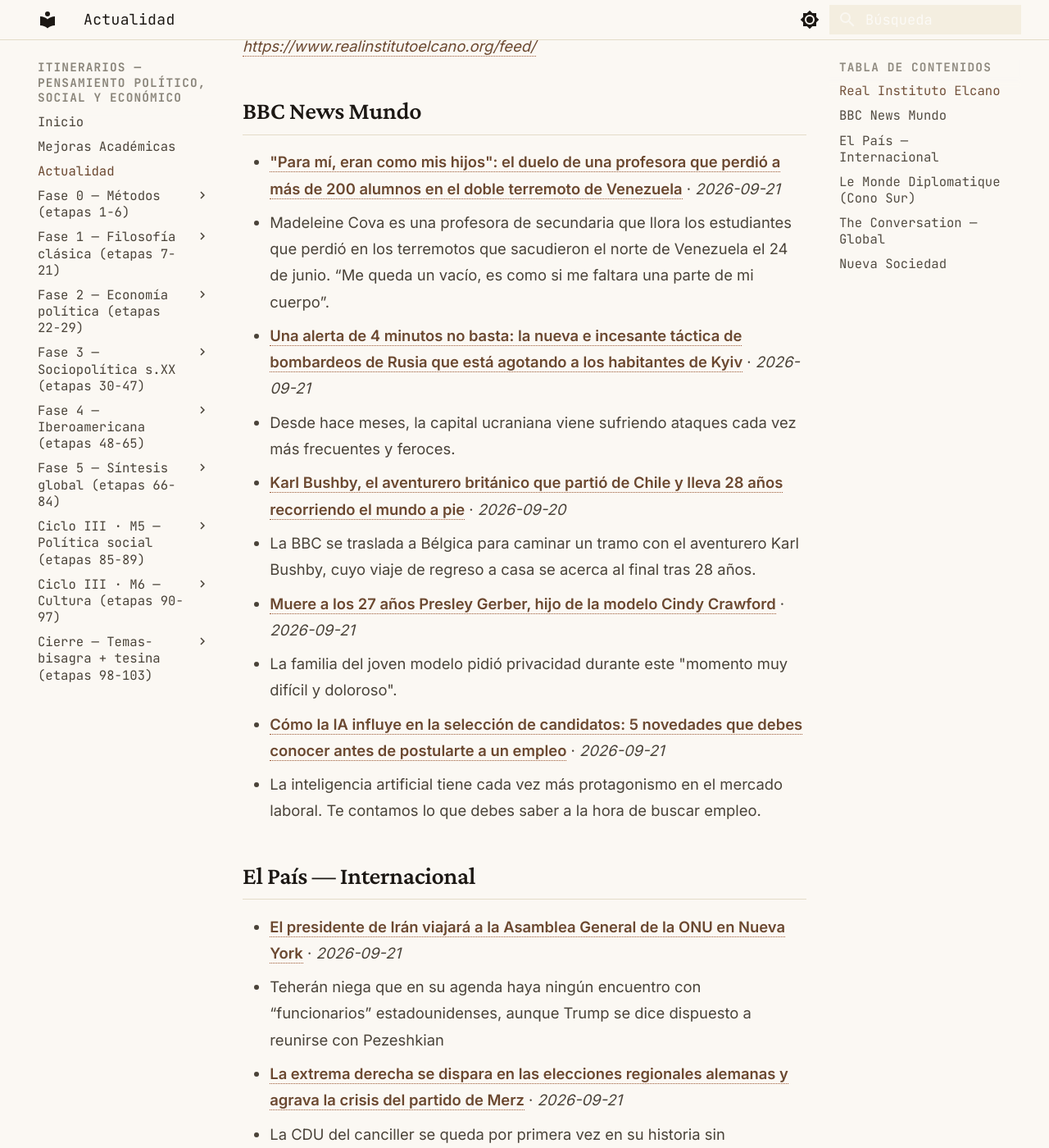
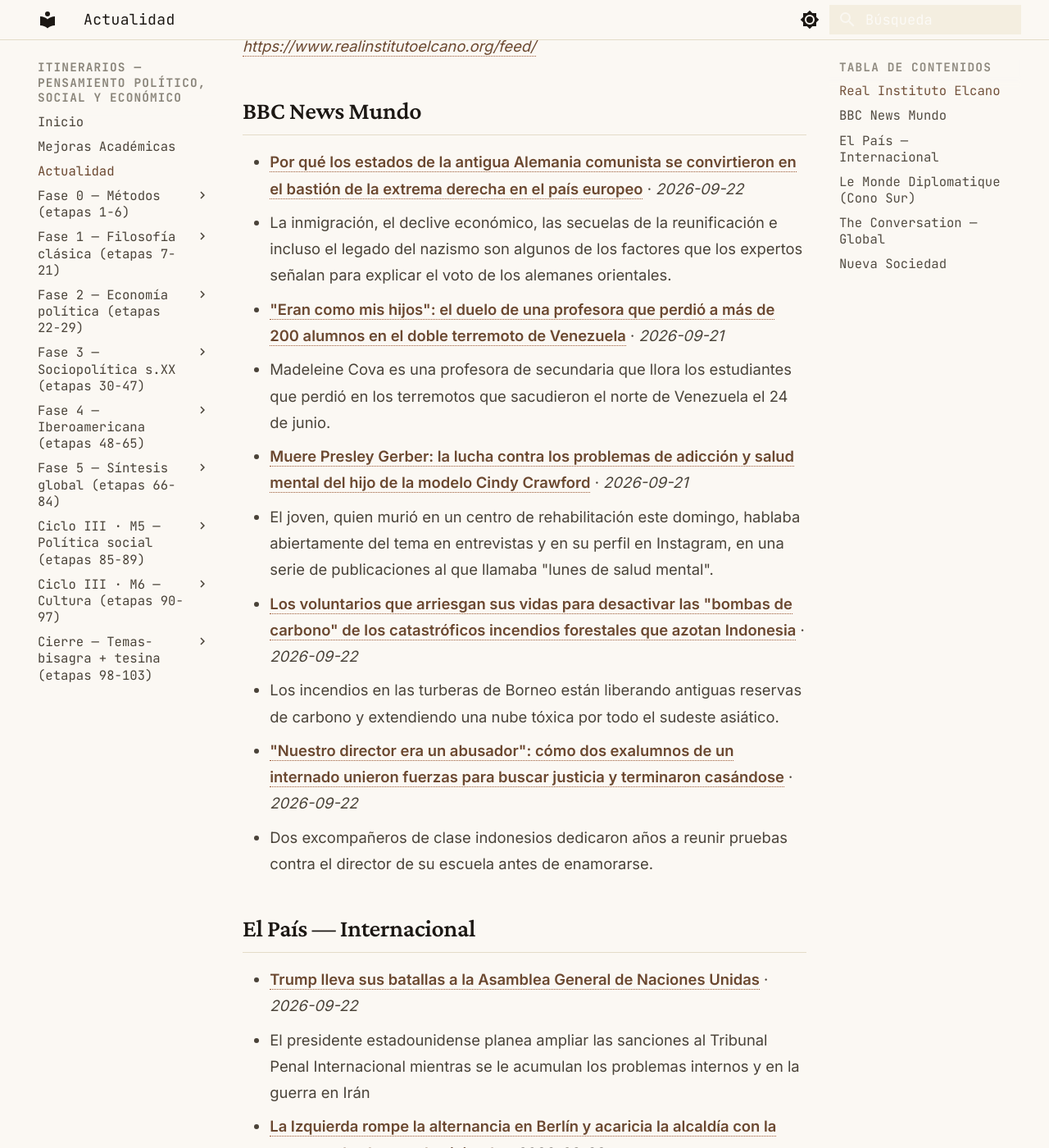
Before and after one commit to MrSpagVi/Curso, an MkDocs documentation site: the page built from docs/actualidad.md, in a window 1280 px wide and 1400 px high, scrolled down 717 px. Shown: the whole window at 82% size. Built offline with MkDocs 1.6.1 and Material for MkDocs 9.7.7, drawn with Linux system fonts in a browser that asks for light colours; some of the changed text lies outside the part shown.

Commit message:
auto: actualidad 2026-09-22

```diff
--- a/docs/actualidad.md
+++ b/docs/actualidad.md
@@ -6,7 +6,7 @@ title: Actualidad
 
 Últimos titulares de fuentes que dictan agenda en ciencia política y geopolítica. Actualizado automáticamente cada día (vía GitHub Actions).
 
-_Última actualización: 2026-09-21 11:32 UTC_
+_Última actualización: 2026-09-22 10:38 UTC_
 
 !!! tip "Ritual mensual — #actualidad"
     El último sábado de cada mes: agarrá **un** titular de los de abajo y escribí **300 palabras** aplicándole **2 autores** del último mes que leíste. ¿Qué diría cada uno? ¿En qué chocan? No resumas la noticia — usala como caso para pensar con las herramientas que venís construyendo. Guardá el texto con el tag `#actualidad` en tu sistema de notas. Esto convierte la teoría en criterio sobre la coyuntura: el objetivo del plan no es citar a Maquiavelo, es leer el presente con él.
@@ -17,29 +17,29 @@ _Sin datos en esta ejecución. Visitar fuente: [https://www.realinstitutoelcano.
 
 ## BBC News Mundo
 
-- **["Para mí, eran como mis hijos": el duelo de una profesora que perdió a más de 200 alumnos en el doble terremoto de Venezuela](https://www.bbc.com/mundo/articles/cxr501n9z45qo?at_medium=RSS&at_campaign=rss)** · *2026-09-21*
-  - Madeleine Cova es una profesora de secundaria que llora los estudiantes que perdió en los terremotos que sacudieron el norte de Venezuela el 24 de junio. “Me queda un vacío, es como si me faltara una parte de mi cuerpo”.
-- **[Una alerta de 4 minutos no basta: la nueva e incesante táctica de bombardeos de Rusia que está agotando a los habitantes de Kyiv](https://www.bbc.com/mundo/articles/cw8d3l13p113o?at_medium=RSS&at_campaign=rss)** · *2026-09-21*
-  - Desde hace meses, la capital ucraniana viene sufriendo ataques cada vez más frecuentes y feroces.
-- **[Karl Bushby, el aventurero británico que partió de Chile y lleva 28 años recorriendo el mundo a pie](https://www.bbc.com/mundo/articles/cqn4kvv0jv7xo?at_medium=RSS&at_campaign=rss)** · *2026-09-20*
-  - La BBC se traslada a Bélgica para caminar un tramo con el aventurero Karl Bushby, cuyo viaje de regreso a casa se acerca al final tras 28 años.
-- **[Muere a los 27 años Presley Gerber, hijo de la modelo Cindy Crawford](https://www.bbc.com/mundo/articles/c6wyz27241l2o?at_medium=RSS&at_campaign=rss)** · *2026-09-21*
-  - La familia del joven modelo pidió privacidad durante este "momento muy difícil y doloroso".
-- **[Cómo la IA influye en la selección de candidatos: 5 novedades que debes conocer antes de postularte a un empleo](https://www.bbc.com/mundo/articles/c79gpqxyyd1o?at_medium=RSS&at_campaign=rss)** · *2026-09-21*
-  - La inteligencia artificial tiene cada vez más protagonismo en el mercado laboral. Te contamos lo que debes saber a la hora de buscar empleo.
+- **[Por qué los estados de la antigua Alemania comunista se convirtieron en el bastión de la extrema derecha en el país europeo](https://www.bbc.com/mundo/articles/cr93ex2jyz54o?at_medium=RSS&at_campaign=rss)** · *2026-09-22*
+  - La inmigración, el declive económico, las secuelas de la reunificación e incluso el legado del nazismo son algunos de los factores que los expertos señalan para explicar el voto de los alemanes orientales.
+- **["Eran como mis hijos": el duelo de una profesora que perdió a más de 200 alumnos en el doble terremoto de Venezuela](https://www.bbc.com/mundo/articles/cxr501n9z45qo?at_medium=RSS&at_campaign=rss)** · *2026-09-21*
+  - Madeleine Cova es una profesora de secundaria que llora los estudiantes que perdió en los terremotos que sacudieron el norte de Venezuela el 24 de junio.
+- **[Muere Presley Gerber: la lucha contra los problemas de adicción y salud mental del hijo de la modelo Cindy Crawford](https://www.bbc.com/mundo/articles/crwyz2076608o?at_medium=RSS&at_campaign=rss)** · *2026-09-21*
+  - El joven, quien murió en un centro de rehabilitación este domingo, hablaba abiertamente del tema en entrevistas y en su perfil en Instagram, en una serie de publicaciones al que llamaba "lunes de salud mental".
+- **[Los voluntarios que arriesgan sus vidas para desactivar las "bombas de carbono" de los catastróficos incendios forestales que azotan Indonesia](https://www.bbc.com/mundo/articles/c36lxky8ky2o?at_medium=RSS&at_campaign=rss)** · *2026-09-22*
+  - Los incendios en las turberas de Borneo están liberando antiguas reservas de carbono y extendiendo una nube tóxica por todo el sudeste asiático.
+- **["Nuestro director era un abusador": cómo dos exalumnos de un internado unieron fuerzas para buscar justicia y terminaron casándose](https://www.bbc.com/mundo/articles/c6y0z1x7z79zo?at_medium=RSS&at_campaign=rss)** · *2026-09-22*
+  - Dos excompañeros de clase indonesios dedicaron años a reunir pruebas contra el director de su escuela antes de enamorarse.
 
 ## El País — Internacional
 
-- **[El presidente de Irán viajará a la Asamblea General de la ONU en Nueva York](https://elpais.com/internacional/2026-09-21/el-presidente-de-iran-viajara-a-la-asamblea-general-de-la-onu-en-nueva-york.html)** · *2026-09-21*
-  - Teherán niega que en su agenda haya ningún encuentro con “funcionarios” estadounidenses, aunque Trump se dice dispuesto a reunirse con Pezeshkian
-- **[La extrema derecha se dispara en las elecciones regionales alemanas y agrava la crisis del partido de Merz](https://elpais.com/internacional/2026-09-20/la-extrema-derecha-se-dispara-en-las-elecciones-regionales-alemanas-y-profundiza-la-crisis-de-la-cdu-del-canciller-merz.html)** · *2026-09-21*
-  - La CDU del canciller se queda por primera vez en su historia sin representación parlamentaria, pero el líder ha descartado su dimisión. La izquierda triunfa en Berlín
-- **[La debacle electoral de la CDU del canciller Merz pone en cuestión la coalición de gobierno](https://elpais.com/internacional/2026-09-21/la-debacle-electoral-de-la-cdu-del-canciller-merz-pone-en-cuestion-la-coalicion-de-gobierno.html)** · *2026-09-21*
-  - La extrema derecha de AfD no detiene su avance en Alemania. La crisis estructural en la que se encuentra sumido el país coloca bajo presión al canciller
+- **[Trump lleva sus batallas a la Asamblea General de Naciones Unidas](https://elpais.com/internacional/2026-09-22/trump-lleva-sus-batallas-a-la-asamblea-general-de-naciones-unidas.html)** · *2026-09-22*
+  - El presidente estadounidense planea ampliar las sanciones al Tribunal Penal Internacional mientras se le acumulan los problemas internos y en la guerra en Irán
+- **[La Izquierda rompe la alternancia en Berlín y acaricia la alcaldía con la promesa de abaratar la vivienda](https://elpais.com/internacional/2026-09-22/la-izquierda-rompe-la-alternancia-en-berlin-y-acaricia-la-alcaldia-con-la-promesa-de-abaratar-la-vivienda.html)** · *2026-09-22*
+  - Elif Eralp, de origen turco, necesitará pactar una coalición con Los Verdes y el SPD
+- **[Putin militariza el Parlamento ruso](https://elpais.com/internacional/2026-09-22/putin-militariza-el-parlamento-ruso.html)** · *2026-09-22*
+  - La formación del presidente ruso reserva decenas de escaños para veteranos. El Partido Comunista le apoya pese a denunciar el fraude electoral
+- **[Lo que estamos escuchando de los votantes latinos: los republicanos tienen las prioridades totalmente equivocadas](https://elpais.com/us/2026-09-22/lo-que-estamos-escuchando-de-los-votantes-latinos-los-republicanos-tienen-las-prioridades-totalmente-equivocadas.html)** · *2026-09-22*
+  - Los demócratas buscan ganarse el apoyo de los latinos en las ‘midterms’, enfocándose en los temas importantes: la economía, el costo de vida y la seguridad para ellos y sus familias
 - **[El estrecho infinito](https://elpais.com/internacional/2026-09-20/el-estrecho-infinito.html)** · *2026-09-20*
   - Un cierre de Ormuz prolongado y desbordado sería el punto de inflexión de unos mercados energéticos al límite y tener efectos políticos duraderos
-- **[Piloto automático hacia el Apocalipsis](https://elpais.com/internacional/2026-09-20/piloto-automatico-hacia-el-apocalipsis.html)** · *2026-09-20*
-  - La humanidad está tomando conciencia de que la Inteligencia Artificial, una tecnología que puede escapar del control de sus creadores y abocarla a la extinción
 
 ## Le Monde Diplomatique (Cono Sur)
 
@@ -47,16 +47,16 @@ _Sin datos en esta ejecución. Visitar fuente: [https://www.eldiplo.org/feed/](h
 
 ## The Conversation — Global
 
-- **[End of humanity? Blow-by-blow account of what would happen if the Yellowstone supervolcano erupted now](https://theconversation.com/end-of-humanity-blow-by-blow-account-of-what-would-happen-if-the-yellowstone-supervolcano-erupted-now-288649)** · *2026-09-21*
-  - Anybody within the eruption zone would be pulverised by blasts, crisped by the heat, or asphyxiated by ash.
-- **[Could AI really kill all humans? Most scenarios require physical access, making AI armageddon unlikely](https://theconversation.com/could-ai-really-kill-all-humans-most-scenarios-require-physical-access-making-ai-armageddon-unlikely-292379)** · *2026-09-21*
-  - Are the warnings of a potential AI apocalypse credible?
-- **[Forgotten Mozart notebook reveals how a young woman learned to compose](https://theconversation.com/forgotten-mozart-notebook-reveals-how-a-young-woman-learned-to-compose-292028)** · *2026-09-21*
-  - The notebook preserves something that composer-centred histories often miss: the musical work taking place around Mozart, in this case by a young woman.
-- **[Can nutrients in our foods mimic calorie restriction and increase our healthspan?](https://theconversation.com/can-nutrients-in-our-foods-mimic-calorie-restriction-and-increase-our-healthspan-290174)** · *2026-09-21*
-  - Researchers are investigating whether food compounds can imitate calorie restriction. The strongest evidence still comes from cells and animals.
-- **[View from The Hill: Albanese seeks to advance Australia’s middle power diplomacy via UN Security Council seat](https://theconversation.com/view-from-the-hill-albanese-seeks-to-advance-australias-middle-power-diplomacy-via-un-security-council-seat-291995)** · *2026-09-21*
-  - The prime minister has flagged Australia saw membership of the council as a way to enhance its interest in and voice on technology issues, including AI.
+- **[Politics with Michelle Grattan: Jim Chalmers warns rising debt bills are set to hit the budget](https://theconversation.com/politics-with-michelle-grattan-jim-chalmers-warns-rising-debt-bills-are-set-to-hit-the-budget-292589)** · *2026-09-22*
+  - The treasurer says there’s ‘likely to be billions of dollars extra’ in higher bills on government debt in December’s budget update.
+- **[What kind of a person am I? How fear and rejection can underpin OCD](https://theconversation.com/what-kind-of-a-person-am-i-how-fear-and-rejection-can-underpin-ocd-290243)** · *2026-09-22*
+  - Some people with obsessive-compulsive disorder have experienced traumatic events as children, and develop a deeply held fear of who they are or might become.
+- **[Two native turtles are vying to survive in a coastal Australian river. One doesn’t belong there](https://theconversation.com/two-native-turtles-are-vying-to-survive-in-a-coastal-australian-river-one-doesnt-belong-there-292111)** · *2026-09-22*
+  - Not all conservation threats come from overseas. Some are our own native animals.
+- **[Feuds, power and entitlement: 5 revealing royal books](https://theconversation.com/feuds-power-and-entitlement-5-revealing-royal-books-292268)** · *2026-09-22*
+  - Ahead of the release of Charles Spencer’s controversial memoir, Dennis Altman picks 5 reads shedding light on the British monarchy.
+- **[Mandate domestic mobile roaming and strip telcos of Triple Zero, inquiry recommends](https://theconversation.com/mandate-domestic-mobile-roaming-and-strip-telcos-of-triple-zero-inquiry-recommends-292466)** · *2026-09-22*
+  - A Senate inquiry report into last year’s Optus outage provides the government with a blueprint to modernise the telco industry.
 
 ## Nueva Sociedad
 
```
